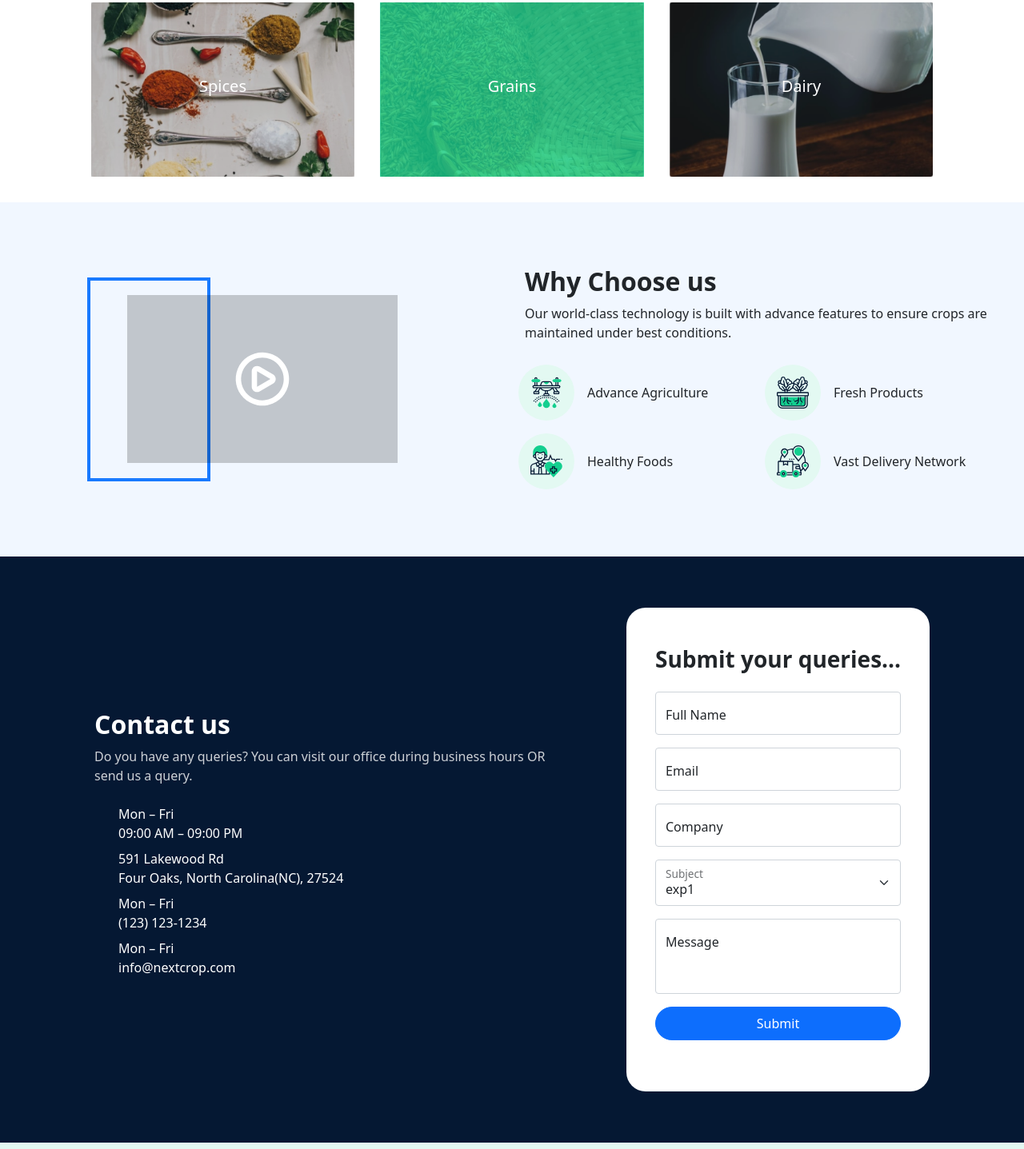
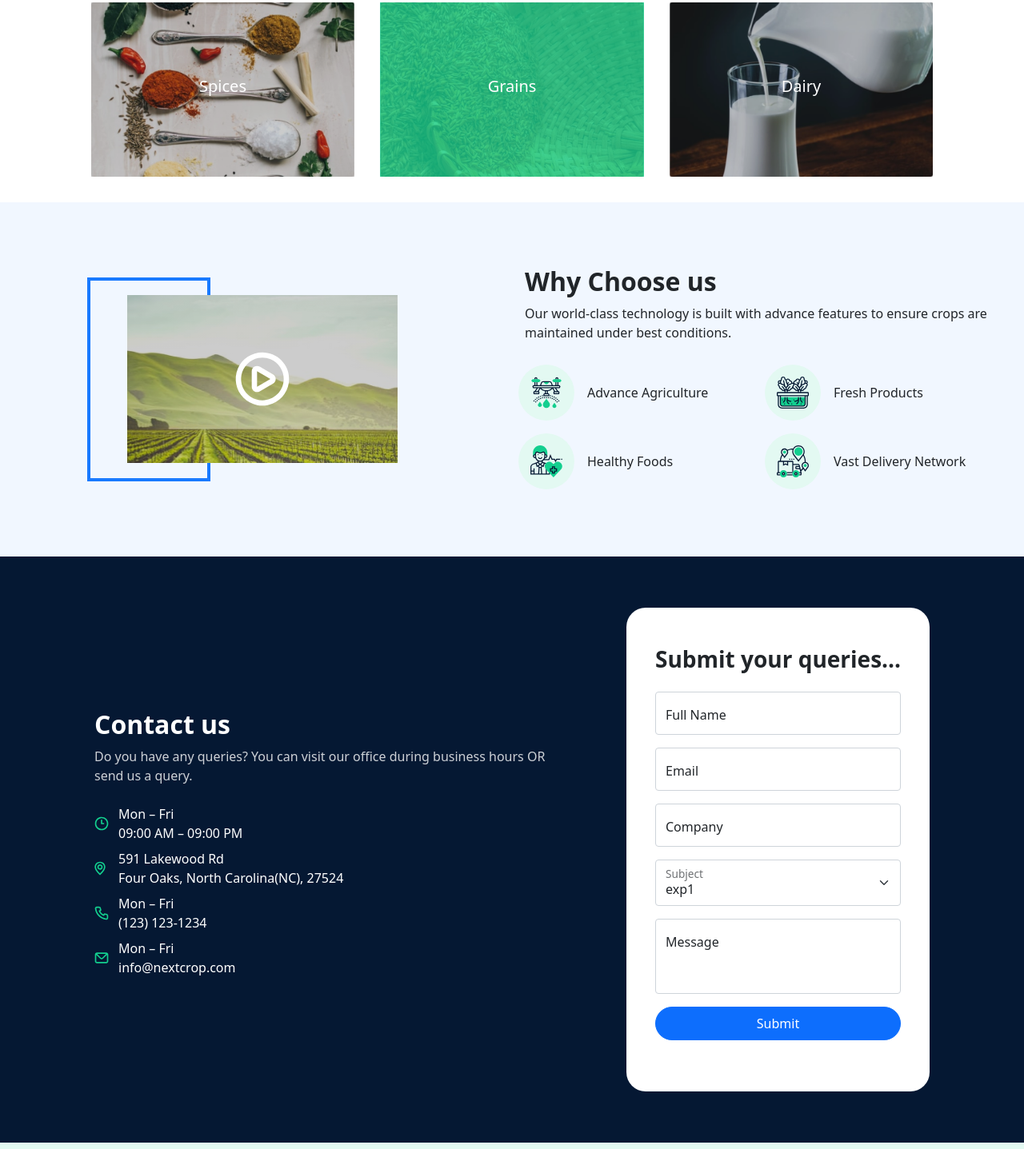
Before and after one commit to lkareva/NextCrop, a website: page index.html in a window 1280 px wide. Shown: the part 1360-2797 px from the top of the page at 80% size. Drawn offline with nearby package versions, Linux system fonts and the light colour scheme.

Commit message:
Update style.css

```diff
--- a/css/style.css
+++ b/css/style.css
@@ -145,7 +145,7 @@ body {
 
 .header__2 {
   padding: 0;
-  background: url(./img/01/background.png) no-repeat;
+  background: url(../img/01/background.png) no-repeat;
   background-size: 100% 100%;
 }
 @media (max-width: 1200px) {
@@ -329,8 +329,8 @@ body {
 .why_size {
   width: 337.4px;
   height: 210px;
-  background: -webkit-gradient(linear, left top, left bottom, from(rgba(0, 0, 0, 0.2)), to(rgba(0, 0, 0, 0.2))), url(./img/04/video.png) 100% no-repeat;
-  background: linear-gradient(rgba(0, 0, 0, 0.2), rgba(0, 0, 0, 0.2)), url(./img/04/video.png) 100% no-repeat;
+  background: -webkit-gradient(linear, left top, left bottom, from(rgba(0, 0, 0, 0.2)), to(rgba(0, 0, 0, 0.2))), url(../img/04/video.png) 100% no-repeat;
+  background: linear-gradient(rgba(0, 0, 0, 0.2), rgba(0, 0, 0, 0.2)), url(../img/04/video.png) 100% no-repeat;
 }
 .why__choose {
   max-width: 625px;
@@ -358,19 +358,19 @@ body {
   list-style-type: none;
 }
 .contact__item_01 {
-  background: url(./img/06/01.svg) left no-repeat;
+  background: url(../img/06/01.svg) left no-repeat;
   padding-left: 30px;
 }
 .contact__item_02 {
-  background: url(./img/06/02.svg) left no-repeat;
+  background: url(../img/06/02.svg) left no-repeat;
   padding-left: 30px;
 }
 .contact__item_03 {
-  background: url(./img/06/03.svg) left no-repeat;
+  background: url(../img/06/03.svg) left no-repeat;
   padding-left: 30px;
 }
 .contact__item_04 {
-  background: url(./img/06/04.svg) left no-repeat;
+  background: url(../img/06/04.svg) left no-repeat;
   padding-left: 30px;
 }
 
```
